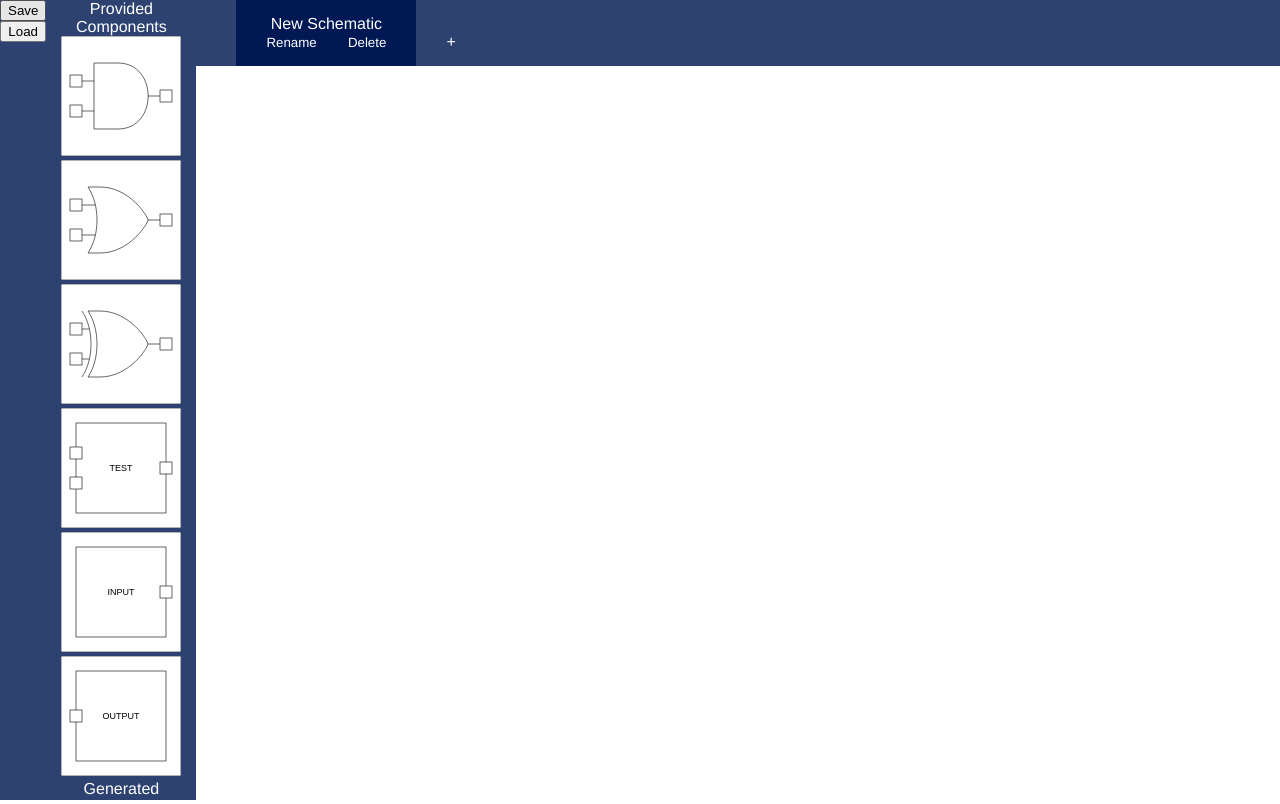
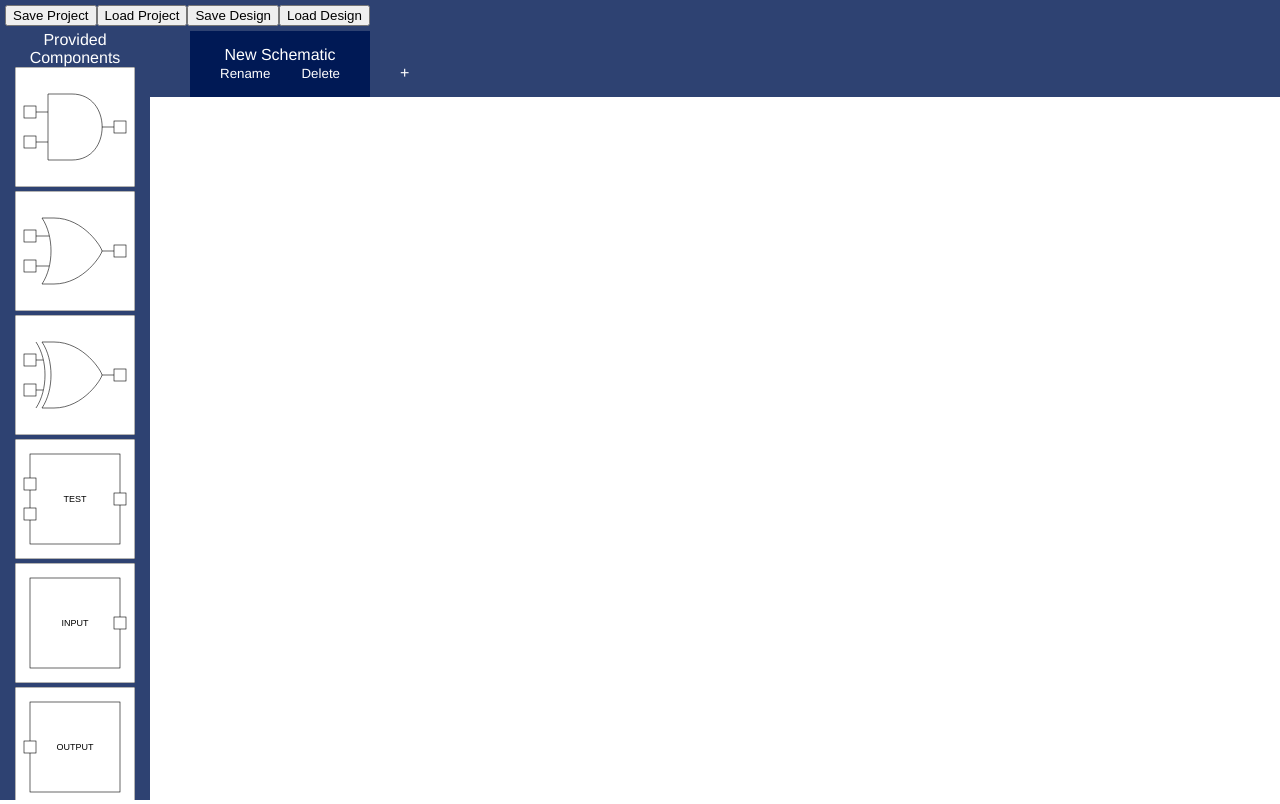
Before and after one commit to dmb537/SchematicEntryTool, a Vue app: page / in a window 1280 px wide. Built offline with nearby package versions, Linux system fonts and the light colour scheme.

Commit message:
Menu graphical improvement, load/save individual pages

```diff
--- a/src/App.vue
+++ b/src/App.vue
@@ -1,12 +1,18 @@
 <template>
   <div id="app">
-    <div id="controls">
-      <button @click="save"> Save </button>
-      <input id="fileSelector" type='file' accept='.dbsim'
+    <div id="menu">
+      <button @click="save"> Save Project </button>
+      <input id="fileSelector" type='file' accept='.dbproj'
           style="display: none"
           @change="load">
-      <button @click="triggerLoad"> Load </button>
+      <button @click="triggerLoad"> Load Project </button>
+      <button @click="saveDesign"> Save Design </button>
+      <input id="fileSelectorDesign" type='file' accept='.dbpage'
+          style="display: none"
+          @change="loadDesign">
+      <button @click="triggerLoadDesign"> Load Design </button>
     </div>
+    <div id="content">
       <ComponentPane
         :components="componentLibrary"
         :designs="designs">
@@ -81,6 +87,7 @@
           </template>
       </Popup>
     </div>
+  </div>
 </template>
 
 <script>
@@ -151,9 +158,21 @@ export default {
         this.$store.commit('incrementRerender');
       });
     },
+    readFileWithPromise(file) {
+      return new Promise((resolve, reject) => {
+        const reader = new FileReader();
+        reader.onload = ((res) => {
+          resolve(res.target.result);
+        });
+        reader.onerror = ((err) => {
+          reject(err);
+        });
+        reader.readAsText(file);
+      });
+    },
     save() {
       saveAs(new File([stringify(this.$store.state)],
-          `${new Date().toISOString()}.dbsim`,
+          `${new Date().toISOString()}.dbproj`,
           {type: 'application/json'}));
     },
     load() {
@@ -171,20 +190,31 @@ export default {
         );
       }
     },
-    readFileWithPromise(file) {
-      return new Promise((resolve, reject) => {
-        const reader = new FileReader();
-        reader.onload = ((res) => {
-          resolve(res.target.result);
-        });
-        reader.onerror = ((err) => {
-          reject(err);
-        });
-        reader.readAsText(file);
-      });
-    },
     triggerLoad() {
       document.getElementById('fileSelector').click();
+    },
+    saveDesign() {
+      saveAs(new File([stringify(this.activeDesign)],
+          `${this.activeDesign.name}.dbpage`,
+          {type: 'application/json'}));
+    },
+    loadDesign() {
+      const fileSelectorDesign = document.getElementById('fileSelectorDesign');
+      if (fileSelectorDesign.value != '') {
+        this.readFileWithPromise(fileSelectorDesign.files[0]).then(
+            (result) => {
+              this.$store.commit('loadDesign',
+                  parse(result));
+              this.rerender();
+            },
+            (error) => {
+              console.log('error:' + error);
+            },
+        );
+      }
+    },
+    triggerLoadDesign() {
+      document.getElementById('fileSelectorDesign').click();
     },
     renameDesign() {
       this.isRenaming = true;
@@ -218,15 +248,21 @@ html, body {
   -moz-osx-font-smoothing: grayscale;
   text-align: center;
   display: flex;
-  flex-direction: row;
+  flex-direction: column;
   background-color:#2E4272;
   height: 100vh;
   width: 100vw;
-  overflow: auto;
 }
-#controls {
+#menu {
   display: flex;
-  flex-direction: column;
+  flex-direction: row;
+  margin: 5px 5px 5px 5px;
+}
+#content {
+  display: flex;
+  flex-direction: row;
+  min-height: 0;
+  flex-grow: 1;
 }
 #component-pane {
   color: #ffffff;
@@ -235,7 +271,6 @@ html, body {
   flex-basis: 150px;
   overflow: auto;
 }
-
 #viewer {
   flex-grow: 1;
   display: flex;
--- a/src/components/GeneratedComponent.vue
+++ b/src/components/GeneratedComponent.vue
@@ -1,6 +1,6 @@
 <template>
   <div>
-    <StoreComponent
+    <StoreComponent v-show="component.pins.length != 0"
       :component="component" >
     </StoreComponent>
   </div>
--- a/src/store/store.js
+++ b/src/store/store.js
@@ -104,6 +104,10 @@ export default new Vuex.Store({
     overwriteState(state, newState) {
       state.designs = newState.designs;
       state.activeDesign = newState.activeDesign;
+    },
+    loadDesign(state, newDesign) {
+      state.designs.push(newDesign);
+      state.activeDesign = newDesign;
     },
     addNetToDesign(state, net) {
       state.activeDesign.nets.push(net);
```
Lines whose indentation alone changed are shown as unchanged.
